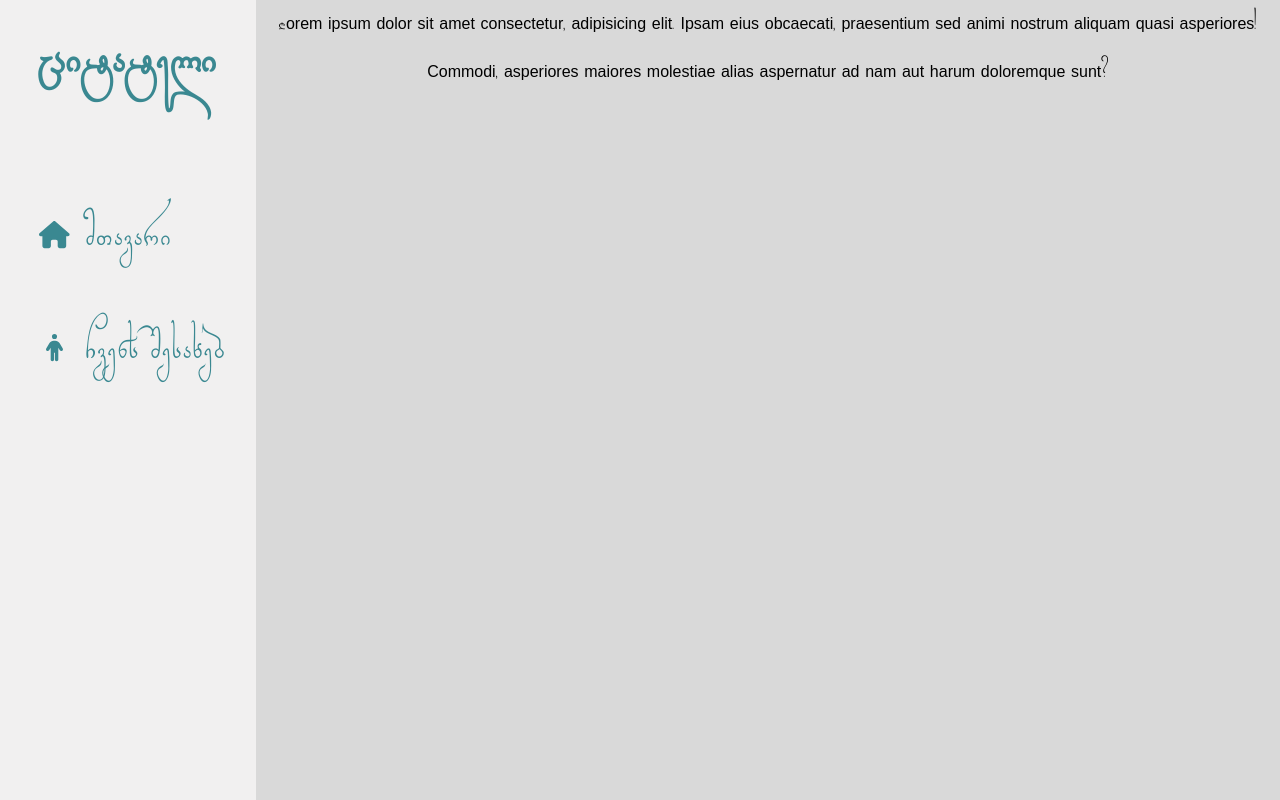
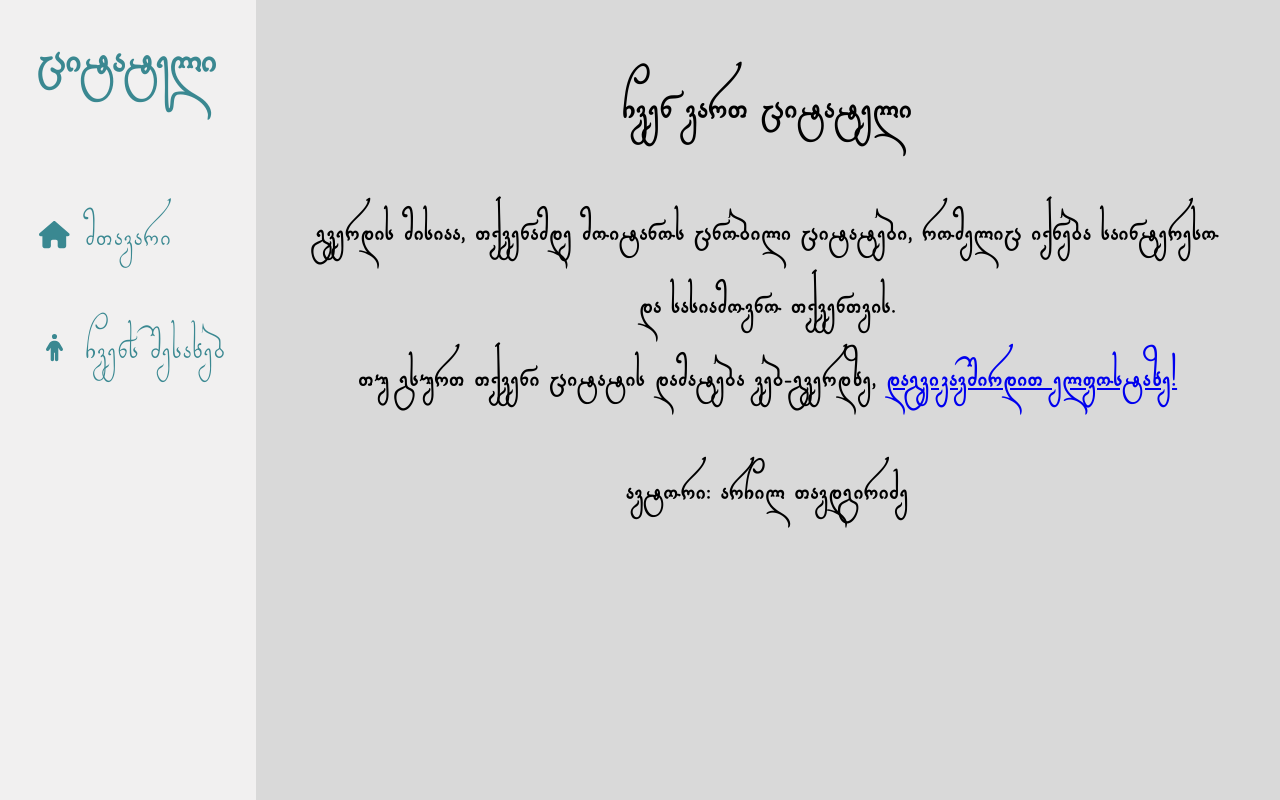
Before and after one commit to archiltavdgiridze/tsitatelli, a React (Create React App) app: page /tsitatelli/about_us in a window 1280 px wide. Built offline with nearby package versions, Linux system fonts and the light colour scheme.

Commit message:
added template text for quotes in main page

```diff
--- a/src/App.js
+++ b/src/App.js
@@ -4,13 +4,13 @@ import { Route, Routes } from "react-router-dom";
 import Sidebar from "./Components/MainComponents/Sidebar";
 import MainPage from "./Components/MainComponents/MainPage";
 import AboutUs from "./Components/AboutUs/AboutUs";
+
 // import Filter from "./Components/Filter/Filter";
 
 function App() {
   return (
     <div className="App">
       <Sidebar />
-      {/* <MainPage /> */}
       <Routes>
         <Route path="/" element={<MainPage />} />
         <Route path="/about_us" element={<AboutUs />} />
--- a/src/Components/AboutUs/AboutUs.jsx
+++ b/src/Components/AboutUs/AboutUs.jsx
@@ -1,9 +1,32 @@
-import React from 'react'
+import React from "react";
+import MailTo from "./MailTo";
 
 const AboutUs = () => {
   return (
-    <div className='result'>Lorem ipsum dolor sit amet consectetur, adipisicing elit. Ipsam eius obcaecati, praesentium sed animi nostrum aliquam quasi asperiores! Commodi, asperiores maiores molestiae alias aspernatur ad nam aut harum doloremque sunt?</div>
-  )
-}
+    <div className="result">
+      <div className="about_us">
+        <h1>ჩვენ ვართ ციტატელი</h1>
+        <h2>
+          გვერდის მისიაა, თქვენამდე მოიტანოს ცნობილი ციტატები, რომელიც იქნება
+          საინტერესო და სასიამოვნო თქვენთვის.
+          <br />
+          თუ გსურთ თქვენი ციტატის დამატება ვებ–გვერდზე,{" "}
+          <span>
+            <MailTo
+              email="achitavdgiridze@gmail.com"
+              subject="Hello & Welcome"
+              body="Hello world!"
+            >
+              დაგვიკავშირდით ელფოსტაზე!
+            </MailTo>
+          </span>
+        </h2>
+        <h2>ავტორი: არჩილ თავდგირიძე</h2>
+        <span>
+        </span>
+      </div>
+    </div>
+  );
+};
 
-export default AboutUs
+export default AboutUs;
--- /dev/null
+++ b/src/Components/AboutUs/MailTo.jsx
@@ -0,0 +1,14 @@
+import React from 'react'
+
+const MailTo = ({ email, subject = "", body = "", children }) => {
+  let params = subject || body ? "?" : "";
+  if (subject) params += `subject=${encodeURIComponent(subject)}`;
+  if (body) params += `${subject ? "&" : ""}body=${encodeURIComponent(body)}`;
+  return (
+    <a href={`mailto:${email}${params}`} target={`_blank`}>
+      {children}
+    </a>
+  );
+};
+
+export default MailTo
--- a/src/Components/MainComponents/MainPage.jsx
+++ b/src/Components/MainComponents/MainPage.jsx
@@ -1,4 +1,4 @@
-import React, { useState, useEffect } from "react";
+import React, { useState } from "react";
 import quoteBase from "../../quoteBase.json";
 import { FontAwesomeIcon } from "@fortawesome/react-fontawesome";
 import { faQuoteLeft } from "@fortawesome/free-solid-svg-icons";
@@ -12,6 +12,9 @@ const MainPage = () => {
     const randomIndex = Math.floor(Math.random() * quoteBase.length);
     setQuote(quoteBase[randomIndex].quote);
     setAuthor(quoteBase[randomIndex].nameSurname);
+    const quoteElement = document.querySelector(".quote h3");
+    quoteElement.classList.remove("templateText");
+    console.log(quoteBase[randomIndex]);
   }
 
   return (
@@ -22,7 +25,12 @@ const MainPage = () => {
         </div>
         <div className="quote">
           <FontAwesomeIcon icon={faQuoteLeft} />
-          <h3 className="generatedQuote">{quote}</h3>
+          {/* <h3 className="templateText">daaadsa</h3> */}
+          {/* <h3 className="generatedQuote">{quote}</h3> */}
+          <h3 className={quote ? "generatedQuote" : "templateText"}>
+            {quote || "დააჭირე ღილაკს, რათა დააგენერირო ციტატა"}
+          </h3>
+
         </div>
         <div className="author">
           <FontAwesomeIcon icon={faPenNib} />
--- a/src/index.css
+++ b/src/index.css
@@ -1,9 +1,11 @@
 @font-face {
   font-family: 'Batonishvili';
   src: url(./assets/fonts/DM-Batonishvili.ttf);
+}
 
-  /* font-family: 'Moistsrapishvili';
-  src: url(./assets/fonts/DM-Revaz-Moistsrapishvili.ttf); */
+@font-face {
+  font-family: 'ar-archy';
+  src: url(./assets/fonts/ar-archy-regular.ttf);
 }
 
 :root {
@@ -42,22 +44,6 @@ p {
 
 ul {
   padding: 0;
-}
-
-/* ul li {} */
-
-/* ul li:hover {} */
-
-/* ul li a {} */
-
-/* ul li a:hover {} */
-
-a {
-  /* text-decoration: none;
-  display: flex;
-  align-items: center;
-  gap: 4px;
-  color: #000; */
 }
 
 .App {
@@ -102,7 +88,6 @@ a {
   height: 85vh;
   display: flex;
   flex-direction: column;
-  /* justify-content: center; */
   align-items: center;
   margin: 50px 0;
 }
@@ -126,24 +111,18 @@ a {
   justify-content: flex-start;
   text-decoration: none;
   color: var(--sidebarTextColor);
-  /* gap: 10px; */
   padding: 10px;
 }
 
 .sidebar-links span {
   width: 30%;
-  /* background-color: red; */
 }
 
 .sidebar-links p {
   width: 70%;
-  /* background-color: green; */
 }
 
-
-
 .sidebar-links:hover {
-  /* height: 80%; */
   transition: 0.4s;
   color: #ebb400;
   background-color: aliceblue;
@@ -225,30 +204,41 @@ a {
 
 /* ~ quote */
 .quote {
-  display: flex;
-  flex-direction: column;
-  justify-content: space-around;
-  align-items: flex-end;
-  width: 100%;
+  /* width: 100%; */
+  width: -webkit-fill-available;
   min-width: 50vw;
   height: auto;
-  background-color: var(--quoteBG);
+  display: flex;
+  flex-direction: row;
+  justify-content: space-around;
+  align-items: flex-start;
+  padding: 1rem;
+  background-color: var(--lightGray);
   border-radius: 20px;
 }
 
 .fa-quote-left {
+  min-width: 10%;
+  display: flex;
+  align-items: flex-start;
   font-size: 4rem;
-  margin: 1rem 2rem 0;
-  left: 0;
   color: rgb(255, 128, 9);
 }
 
+.templateText {
+  letter-spacing: 1px;
+}
+
 .quote h3 {
+  width: 90%;
+  max-width: 90%;
   display: flex;
   flex-wrap: wrap;
+  justify-content: flex-end;
+  margin: 1rem 1rem 1rem 0;
+  line-height: 4.2rem;
   text-align: right;
   font-size: 1.7rem;
-  margin: 0 2rem 1rem;
 }
 
 .generatedQuote {
@@ -275,18 +265,18 @@ a {
 /* ~ author */
 .author {
   display: flex;
-  flex-direction: column;
-  align-items: flex-end;
-  width: 60%;
-  border-radius: 20px;
+  flex-direction: row;
+  align-items: center;
+  width: 37%;
   height: auto;
   min-height: 10%;
-  background-color: var(--authorBG);
+  padding: 1rem 2rem 1rem 1rem;
+  border-radius: 20px;
+  background-color: #f0f0f070;
 }
 
 .fa-pen-nib {
-  font-size: 56px;
-  margin: 1rem 2rem;
+  font-size: 40px;
   left: 0;
   color: rgb(255, 128, 9);
 }
@@ -294,8 +284,9 @@ a {
 .author h3 {
   display: flex;
   flex-wrap: wrap;
+  justify-content: flex-end;
   text-align: right;
-  margin: 0 2rem 1rem;
+  width: 90%;
   padding: 0;
   font-size: 1.4rem;
 }
@@ -309,7 +300,28 @@ a {
 
 /* author */
 
+/* ~ about us */
+.about_us {
+  display: flex;
+  flex-direction: column;
+  justify-content: center;
+  align-items: center;
+  gap: 40px;
+  letter-spacing: 1px;
+  padding: 60px;
+}
 
+
+
+
+/* about us */
+
+/* ! BOTTOM CSS */
+/* ~ --------------------- */
+/* ~ --------------------- */
+/* ~ --------------------- */
+/* ~ --------------------- */
+/* ~ --------------------- */
 /* ~ Dark mode */
 .darkmode-toggle {
   z-index: 1;
@@ -357,10 +369,6 @@ a {
     font-size: 1.6rem;
   }
 
-  .sidebar_logo {
-    /* height: 100%; */
-  }
-
   .sidebar_content {
     width: 50%;
     height: 100%;
@@ -401,7 +409,6 @@ a {
 
   .sidebar-links span {
     width: auto;
-    /* height: 100%; */
   }
 
   .sidebar-texts {
@@ -423,29 +430,32 @@ a {
   }
 
   .fa-quote-left {
-    font-size: 2rem;
-    margin: 1rem 2rem 0;
+    font-size: 2.5rem;
+    color: rgb(255, 128, 9);
+  }
+
+  .quote h3 {
+    font-size: 1rem;
+    margin: 1rem 0;
+    line-height: 2.5rem;
+  }
+
+
+  .author {
+    width: 70%;
+    padding: 0.5rem 1rem 0.5rem 0.5rem;
+  }
+
+  .fa-pen-nib {
+    width: 20%;
+    font-size: 32px;
+    margin: 1rem 0.5rem;
     left: 0;
     color: rgb(255, 128, 9);
   }
 
-  .quote h3 {
-    font-size: 1.3rem;
-  }
-
-  .fa-pen-nib {
-    font-size: 32px;
-    margin: 1rem 2rem;
-    left: 0;
-    color: rgb(255, 128, 9);
-  }
-
-  .author {
-    width: 70%;
-  }
-
   .author h3 {
-    font-size: 1.3rem;
-    margin: 0 1rem 1rem;
+    width: 80%;
+    font-size: 1rem;
   }
 }
```
